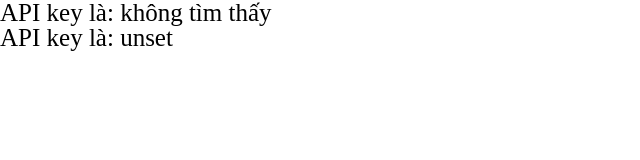
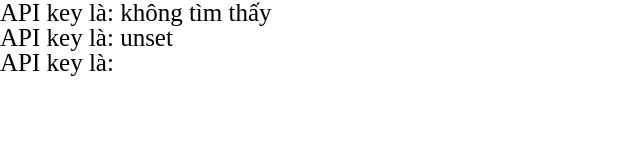
Before and after one commit to wwenrr/test, a Next.js app: page / in a window 1280 px wide. Shown: the top 160 px of the page, without its empty margins (0-640 px from the left). Built offline with nearby package versions, Linux system fonts and the light colour scheme; no server answers.

Commit message:
Update page.tsx

```diff
--- a/src/app/page.tsx
+++ b/src/app/page.tsx
@@ -8,6 +8,7 @@ export default function Home() {
     <div style={{fontSize: '25px'}}>
         <div className="">API key là: {secretKey=='1234' ? "tìm thấy" : "không tìm thấy"}</div>
         <div className="">API key là: {secretKey}</div>
+        <div className="">API key là: {process.env.LMAO_BRO}</div>
     </div>
   );
 }
```
